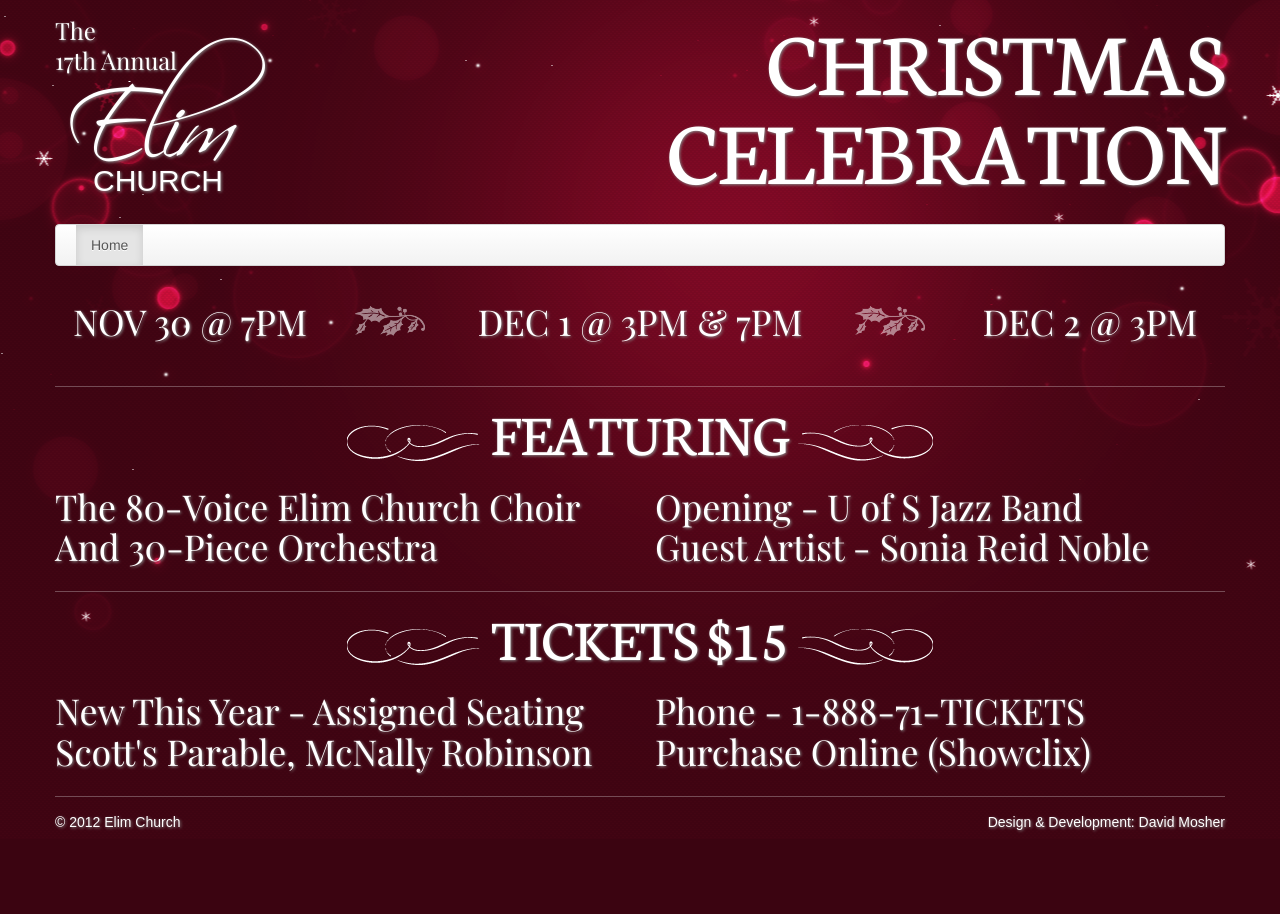
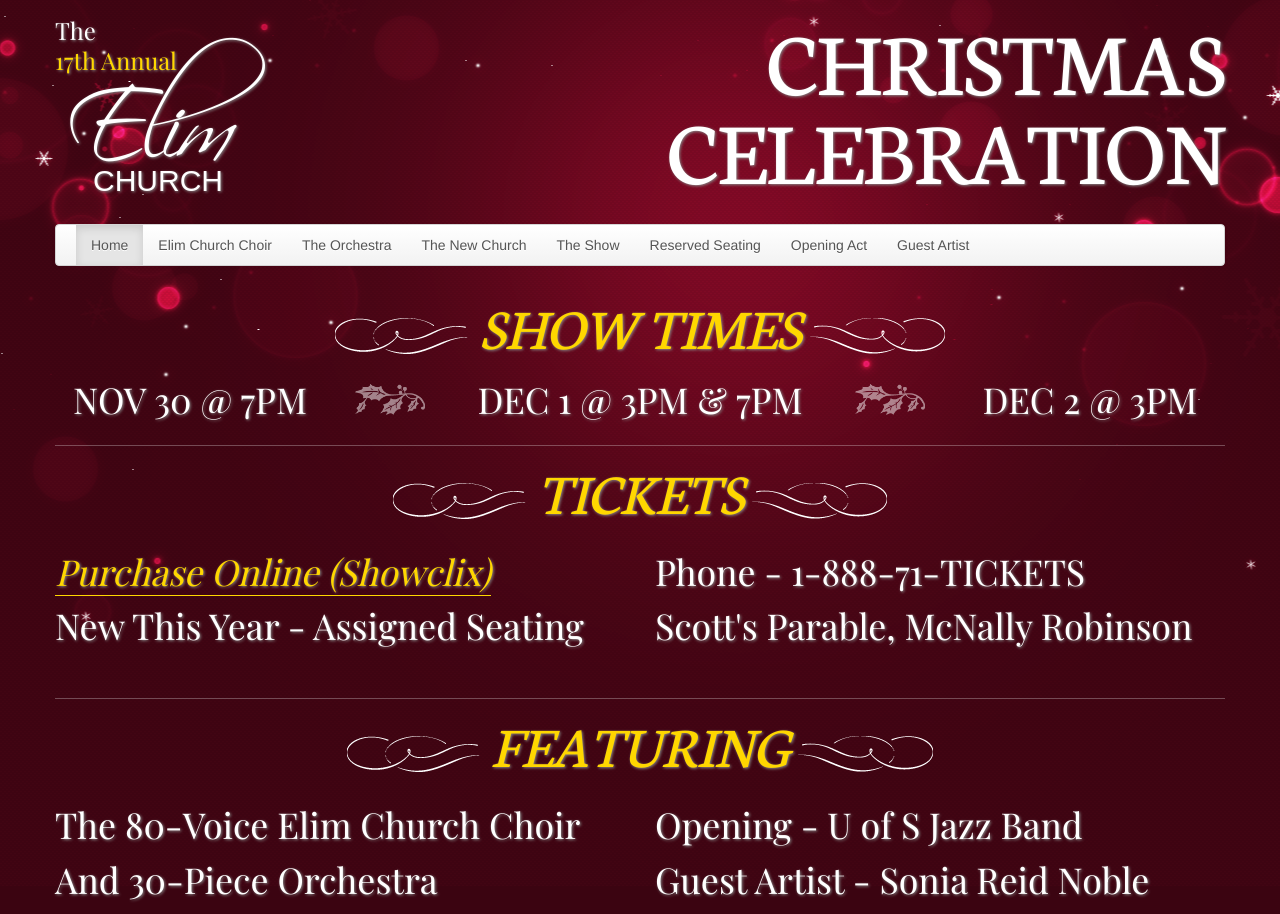
Before and after one commit to davemo/elimxmas, a plain HTML site: page index.html in a window 1280 px wide. Shown: the top 914 px of the page. Before the commit the page ends 839 px from the top, so only its background shows below. Drawn offline with nearby package versions, Linux system fonts and the light colour scheme.

Commit message:
Updated with more pages and content and nave and other awesome things.

```diff
--- a/index.html
+++ b/index.html
@@ -13,7 +13,7 @@
     <div class="row">
       <div class="span3">
         <p>The</p>
-        <p>17th Annual</p>
+        <p class="gold">17th Annual</p>
         <div class="logo">
           <p class="main">Elim</p>
           <p class="sub">CHURCH</p>
@@ -32,103 +32,31 @@
       <div class="navbar span12">
         <div class="navbar-inner">
           <div class="container">
-            <ul class="nav">
-              <li class="active"><a href="#">Home</a></li>
-              <!-- <li><a href="#">Tickets</a></li> -->
-              <!-- <li><a href="#">Map</a></li> -->
-              <!-- <li> -->
-                <!-- <ul class="nav"> -->
-                  <!-- <li class="dropdown"> -->
-                    <!-- <a href="#" class="dropdown-toggle" data-toggle="dropdown"> -->
-                      <!-- About -->
-                      <!-- <b class="caret"></b> -->
-                    <!-- </a> -->
-                    <!-- <ul class="dropdown-menu"> -->
-                      <!-- <li><a href="#">The Show</a></li> -->
-                      <!-- <li><a href="#">Reserved Seating</a></li> -->
-                      <!-- <li><a href="#">Opening Act</a></li> -->
-                      <!-- <li><a href="#">Guest Artist</a></li> -->
-                    <!-- </ul> -->
-                  <!-- </li> -->
-                <!-- </ul> -->
-              <!-- </li> -->
+            <!-- .btn-navbar is used as the toggle for collapsed navbar content -->
+            <a class="btn btn-navbar" data-toggle="collapse" data-target=".nav-collapse">
+              <span class="icon-bar"></span>
+              <span class="icon-bar"></span>
+              <span class="icon-bar"></span>
+            </a>
+
+            <ul class="nav nav-collapse">
+              <li class="active"><a href="#home">Home</a></li>
+              <!-- <li><a href="#tickets">Tickets</a></li> -->
+              <!-- <li><a href="#map">Map</a></li> -->
+              <li><a href="#choir">Elim Church Choir</a></li>
+              <li><a href="#orchestra">The Orchestra</a></li>
+              <li><a href="#new-church">The New Church</a></li>
+              <li><a href="#the-show">The Show</a></li>
+              <li><a href="#reserved-seating">Reserved Seating</a></li>
+              <li><a href="#opening-act">Opening Act</a></li>
+              <li><a href="#guest-artist">Guest Artist</a></li>
             </ul>
           </div>
         </div>
       </div>
     </div>
 
-    <br>
-
-    <div class="row">
-      <div class="span3 tc showtime">
-        <p>NOV 30 @ 7PM</p>
-      </div>
-      <div class="span1 tc">
-        <img src="img/holly.less.png" class="holly">
-      </div>
-      <div class="span4 tc showtime">
-        <p>DEC 1 @ 3PM &amp; 7PM</p>
-      </div>
-      <div class="span1 tc">
-        <img src="img/holly.less.png" class="holly">
-      </div>
-      <div class="span3 tc showtime">
-        <p>DEC 2 @ 3PM</p>
-      </div>
-    </div>
-
-    <br>
-
-    <div class="row">
-      <div class="span12 tc featuring">
-        <hr>
-        <p class="ornate">
-          <img src="img/left.swirly.png" class="swirly">  FEATURING  <img src="img/right.swirly.png" class="swirly">
-        </p>
-      </div>
-    </div>
-
-    <br>
-
-    <div class="row lists">
-      <div class="span6">
-        <p>
-          The 80-Voice Elim Church Choir
-        </p>
-        <p>
-          And 30-Piece Orchestra
-        </p>
-      </div>
-      <div class="span6">
-        <p>Opening - U of S Jazz Band</p>
-        <p>
-          Guest Artist - Sonia Reid Noble
-        </p>
-      </div>
-    </div>
-
-    <div class="row">
-      <div class="span12 tc featuring">
-        <hr>
-        <p class="ornate">
-          <img src="img/left.swirly.png" class="swirly">  TICKETS $15  <img src="img/right.swirly.png" class="swirly">
-        </p>
-      </div>
-    </div>
-
-    <br>
-
-    <div class="row lists">
-      <div class="span6">
-        <p>New This Year - Assigned Seating</p>
-        <p>Scott's Parable, McNally Robinson</p>
-      </div>
-      <div class="span6">
-        <p>Phone - 1-888-71-TICKETS</p>
-        <p>Purchase Online (Showclix)</p>
-      </div>
-    </div>
+    <div id="page"></div>
 
     <div class="row">
       <div class="span12">
@@ -145,6 +73,7 @@
       </div>
     </div>
   </div>
+
   <script type="text/javascript" src="js/app.min.js"></script>
   </body>
 </html>
```
Also changed, not shown: css/app.min.css, img/drop.cap.bg.png (added), img/other.drop.cap.bg.png (added), js/app.min.js.
